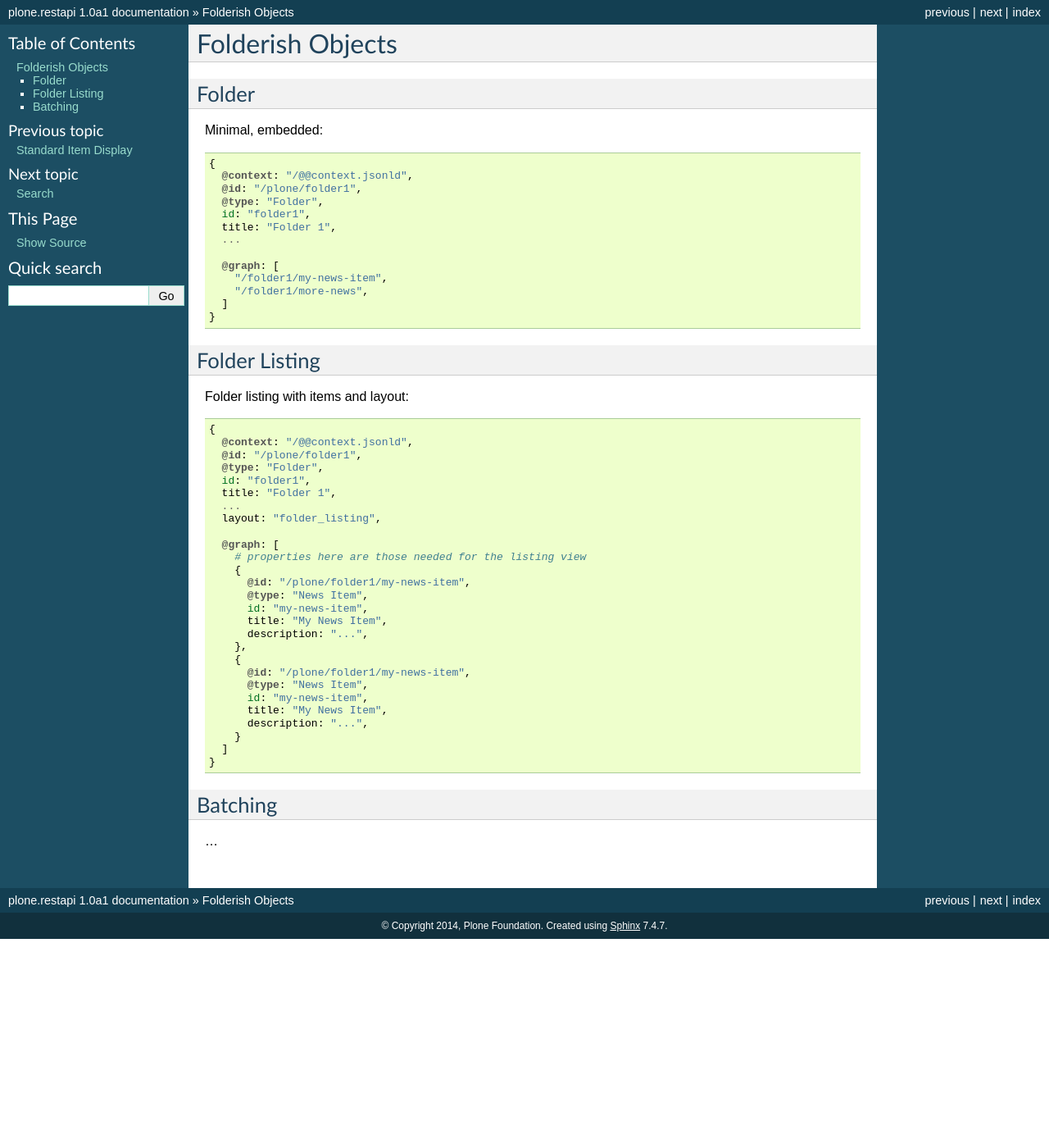
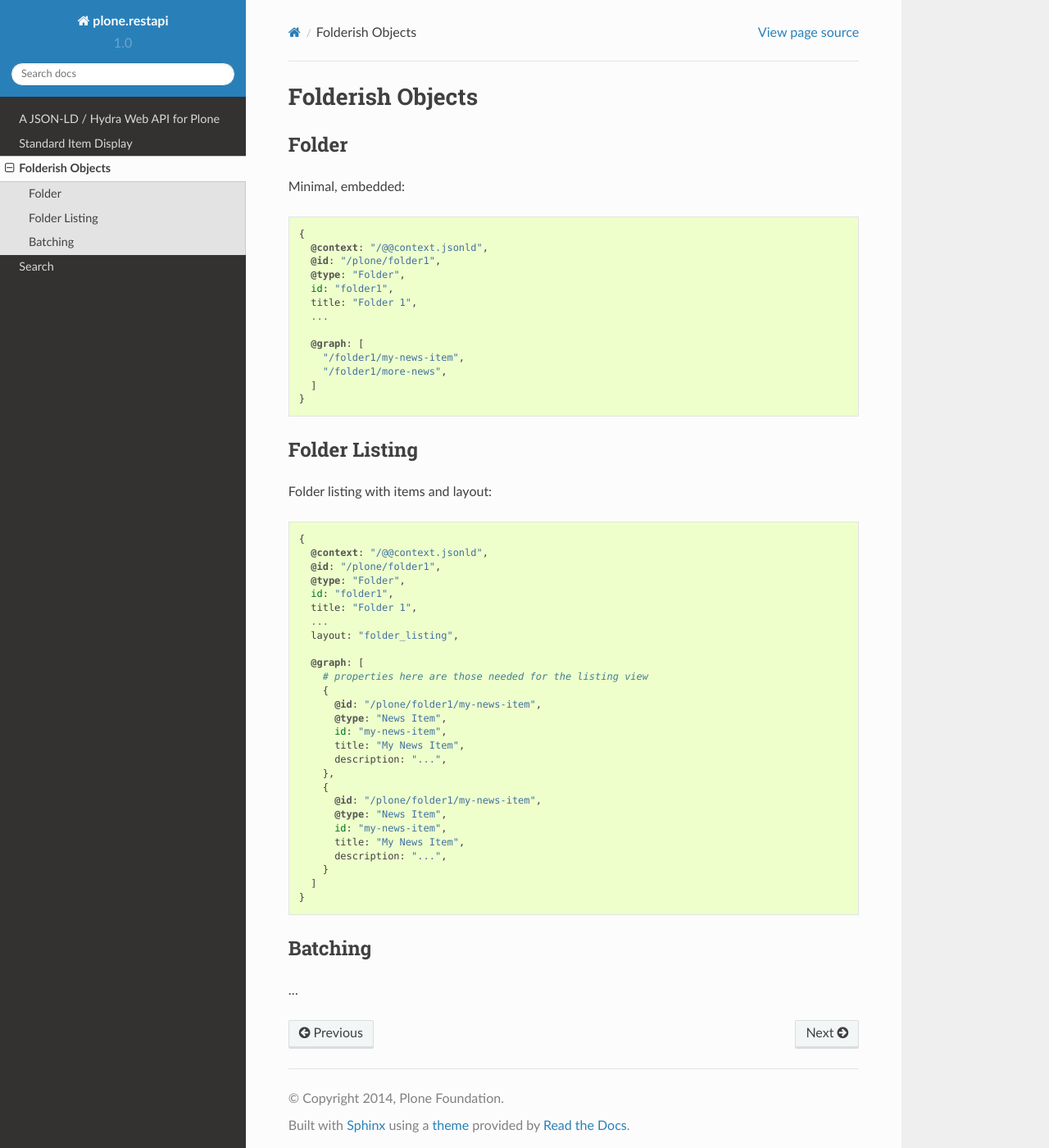
Before and after one commit to plone/plone.restapi, a Sphinx documentation site: the page built from docs/source/folder.rst, in a window 1280 px wide and 1400 px high. Shown: the whole window at 82% size. Built offline with Sphinx 7.4.7 and the Read the Docs theme 2.0.0, drawn with Linux system fonts in a browser that asks for light colours.

Commit message:
Use readthedocs sphinx theme.

```diff
--- a/docs/source/conf.py
+++ b/docs/source/conf.py
@@ -3,7 +3,8 @@
 # plone.restapi documentation build configuration file, created by
 # sphinx-quickstart on Mon Apr 28 13:04:12 2014.
 #
-# This file is execfile()d with the current directory set to its containing dir.
+# This file is execfile()d with the current directory set to its containing
+# dir.
 #
 # Note that not all possible configuration values are present in this
 # autogenerated file.
@@ -18,14 +19,14 @@ import sys, os
 # documentation root, use os.path.abspath to make it absolute, like shown here.
 #sys.path.insert(0, os.path.abspath('.'))
 
-# -- General configuration -----------------------------------------------------
+# -- General configuration ----------------------------------------------------
 
 # If your documentation needs a minimal Sphinx version, state it here.
 #needs_sphinx = '1.0'
 
 # Add any Sphinx extension module names here, as strings. They can be extensions
 # coming with Sphinx (named 'sphinx.ext.*') or your custom ones.
-extensions = []
+extensions = ['sphinx_rtd_theme']
 
 # Add any paths that contain templates here, relative to this directory.
 templates_path = ['_templates']
@@ -91,7 +92,10 @@ pygments_style = 'sphinx'
 
 # The theme to use for HTML and HTML Help pages.  See the documentation for
 # a list of builtin themes.
-html_theme = 'default'
+#html_theme = 'default'
+import sphinx_rtd_theme
+html_theme = "sphinx_rtd_theme"
+html_theme_path = [sphinx_rtd_theme.get_html_theme_path()]
 
 # Theme options are theme-specific and customize the look and feel of a theme
 # further.  For a list of options available for each theme, see the
```
Also changed, not shown: buildout.cfg (+7 -0 lines).
